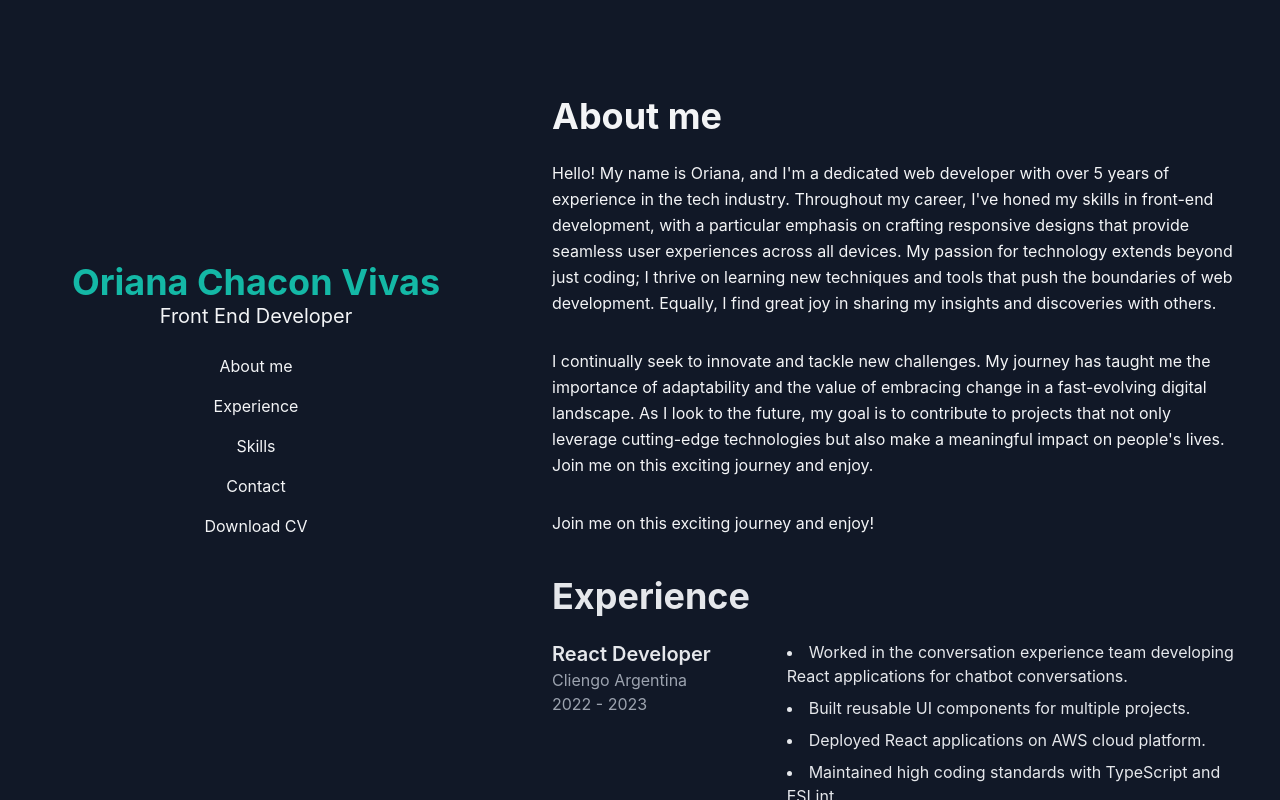
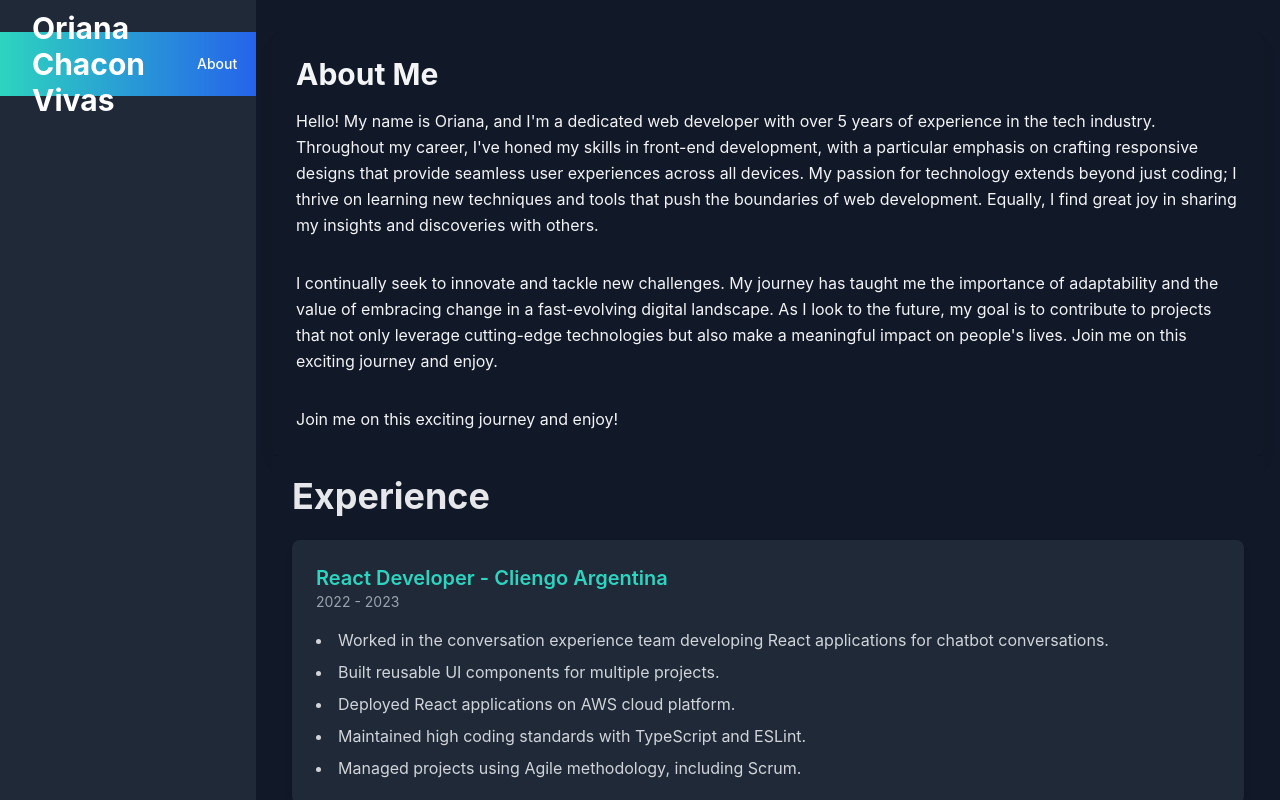
Before and after one commit to orianachv/oriana-chacon-website, a React (Create React App) app: page / in a window 1280 px wide. Built offline with nearby package versions, Linux system fonts and the light colour scheme.

Commit message:
wip navbar in mobile is not working well

```diff
--- a/src/App.tsx
+++ b/src/App.tsx
@@ -1,33 +1,26 @@
-import React from 'react';
 import './App.css';
 import Header from './components/Header';
 import About from './components/About';
 import Skills from './components/Skills';
 import Contact from './components/Contact';
 import Experience from './components/Experience';
-import Banner from './assets/banner.png'
+
 function App() {
   return (
-    <div className="App flex h-screen">
-      <div className="w-[40%] fixed h-full overflow-hidden py-12 px-8 lg:py-24">
+    <div className="App flex flex-col md:flex-row h-screen">
+      <div className="bg-gray-800 text-white overflow-auto py-8 md:w-1/3 lg:w-1/4 xl:w-1/5 h-full">
+        {/* Menú lateral que se ajustará basado en el tamaño de la pantalla */}
         <Header />
       </div>
-      <div className="w-[60%] ml-auto overflow-auto py-12 px-10 lg:py-24 grid gap-10">
-        <div id="about" className="section">
-          <About />
-        </div>
-        <div id="experience" className="section">
-          <Experience />
-        </div>
-        <div id="skills" className="section">
-          <Skills />
-        </div>
-        <div id="contact" className="section">
-          <Contact />
-        </div>
+      <div className="flex-1 overflow-auto py-8 px-4">
+        {/* Contenido principal que se ajustará basado en el tamaño de la pantalla */}
+        <About />
+        <Experience />
+        <Skills />
+        <Contact />
       </div>
     </div>
   );
 }
 
-export default App;
+export default App
--- a/src/components/About.tsx
+++ b/src/components/About.tsx
@@ -2,9 +2,8 @@ import React from 'react';
 
 const About: React.FC = () => {
   return (
-    <section id="about" className="bg-gray-900 text-gray-100">
-      <div className="max-w-4xl ">
-        <h2 className="text-4xl font-bold mb-6 text-start">About me</h2>
+    <section id="about" className="bg-gray-900 text-gray-100 p-6 rounded-lg shadow-lg">
+      <h2 className="text-3xl font-bold mb-4">About Me</h2>
       <p className="mb-8 text-md leading-relaxed">
         Hello! My name is Oriana, and I'm a dedicated web developer with over 5 years of experience in the tech industry.
         Throughout my career, I've honed my skills in front-end development,
@@ -21,7 +20,6 @@ const About: React.FC = () => {
       <p className="text-md leading-relaxed">
         Join me on this exciting journey and enjoy!
       </p>
-      </div>
     </section>
   );
 };
--- a/src/components/Contact.tsx
+++ b/src/components/Contact.tsx
@@ -53,49 +53,52 @@ const Contact: React.FC = () => {
     };
 
     return (
-        <div id="contact" className="bg-gray-900 text-gray-100">
-            <h2 className="text-4xl font-bold mb-6 text-start">Contact</h2>
-            <form onSubmit={handleSubmit} className="space-y-4 max-w-md mx-auto text-center">
+        <div id="contact" className="text-gray-200 p-6 ">
+            <h2 className="text-3xl font-bold mb-6">Contact</h2>
+            <div className='flex flex-col items-center'>
+                <form onSubmit={handleSubmit} className="space-y-8 w-full max-w-lg mx-auto">
                     <div>
-                    <label htmlFor="name" className="block text-md font-medium">Nombre</label>
+                        <label htmlFor="name" className="block text-md font-medium ">Nombre</label>
                         <input
                             type="text"
                             id="name"
                             name="name"
                             value={formData.name}
                             onChange={handleChange}
-                        className="text-gray-900 w-full border border-gray-300 rounded-lg px-3 py-2 mt-1 focus:outline-none focus:ring-2 focus:ring-teal-500 focus:border-transparent text-md"
+                            className="text-gray-900 w-full border border-transparent rounded-lg px-4 py-2 mt-1 focus:outline-none focus:ring-4 focus:ring-teal-500 focus:border-transparent bg-white shadow-sm"
                             required
                         />
                     </div>
                     <div>
-                    <label htmlFor="email" className="block text-md font-medium">Correo Electrónico</label>
+                        <label htmlFor="email" className="block text-md font-medium ">Correo Electrónico</label>
                         <input
                             type="email"
                             id="email"
                             name="email"
                             value={formData.email}
                             onChange={handleChange}
-                        className="text-gray-900 w-full border border-gray-300 rounded-lg px-3 py-2 mt-1 focus:outline-none focus:ring-2 focus:ring-teal-500 focus:border-transparent text-md"
+                            className="text-gray-900 w-full border border-transparent rounded-lg px-4 py-2 mt-1 focus:outline-none focus:ring-4 focus:ring-teal-500 focus:border-transparent bg-white shadow-sm"
                             required
                         />
                     </div>
                     <div>
-                    <label htmlFor="message" className="block text-md font-medium">Mensaje</label>
+                        <label htmlFor="message" className="block text-md font-medium ">Mensaje</label>
                         <textarea
                             id="message"
                             name="message"
                             value={formData.message}
                             onChange={handleChange}
-                        className="text-gray-900 w-full border border-gray-300 rounded-lg px-3 py-2 mt-1 focus:outline-none focus:ring-2 focus:ring-teal-500 focus:border-transparent text-md"
+                            className="text-gray-900 w-full border border-transparent rounded-lg px-4 py-2 mt-1 focus:outline-none focus:ring-4 focus:ring-teal-500 focus:border-transparent bg-white shadow-sm"
                             required
                         />
                     </div>
-                <button type="submit" className="w-full bg-teal-500 hover:bg-teal-700 text-white font-bold py-3 px-6 rounded-lg transition duration-300">
+                    <button type="submit" className="w-full bg-teal-500 hover:bg-teal-600 text-white font-bold py-3 px-6 rounded-lg transition duration-300 ease-in-out transform hover:-translate-y-1 hover:scale-110">
                         Enviar
                     </button>
                 </form>
             </div>
+        </div>
+
     );
 };
 
--- a/src/components/Experience.tsx
+++ b/src/components/Experience.tsx
@@ -3,18 +3,15 @@ import React from 'react';
 const Experience: React.FC = () => {
     return (
         <section id="experience" className="bg-gray-900 text-gray-200">
-            <div className="container">
+            <div className="container mx-auto p-5">
                 <h2 className="text-3xl lg:text-4xl font-bold mb-6 text-start">Experience</h2>
                 <div className="space-y-8">
+
                     {/* React Developer Experience */}
-                    <div className="grid grid-cols-1 md:grid-cols-3 gap-4 items-start">
-                        <div className="md:col-span-1">
-                            <h3 className="text-xl font-semibold">React Developer</h3>
-                            <p className="text-gray-400">Cliengo Argentina</p>
-                            <p className="text-gray-400">2022 - 2023</p>
-                        </div>
-                        <div className="md:col-span-2">
-                            <ul className="list-disc list-inside space-y-2 text-start">
+                    <div className="bg-gray-800 p-6 rounded-lg shadow-md">
+                        <h3 className="text-xl font-semibold text-teal-400">React Developer - Cliengo Argentina</h3>
+                        <p className="text-sm text-gray-400">2022 - 2023</p>
+                        <ul className="list-disc list-inside space-y-2 mt-4 text-gray-300">
                             <li>Worked in the conversation experience team developing React applications for chatbot conversations.</li>
                             <li>Built reusable UI components for multiple projects.</li>
                             <li>Deployed React applications on AWS cloud platform.</li>
@@ -22,68 +19,50 @@ const Experience: React.FC = () => {
                             <li>Managed projects using Agile methodology, including Scrum.</li>
                         </ul>
                     </div>
-                    </div>
 
                     {/* Front End Developer Experience */}
-                    <div className="grid grid-cols-1 md:grid-cols-3 gap-4 items-start">
-                        <div className="md:col-span-1">
-                            <h3 className="text-xl font-semibold">Front End Developer</h3>
-                            <p className="text-gray-400">Client: Adobe, Endava Argentina</p>
-                            <p className="text-gray-400">2021 - 2022</p>
-                        </div>
-                        <div className="md:col-span-2">
-                            <ul className="list-disc list-inside space-y-2 text-start   ">
+                    <div className="bg-gray-800 p-6 rounded-lg shadow-md">
+                        <h3 className="text-xl font-semibold text-teal-400">Front End Developer - Client: Adobe, Endava Argentina</h3>
+                        <p className="text-sm text-gray-400">2021 - 2022</p>
+                        <ul className="list-disc list-inside space-y-2 mt-4 text-gray-300">
                             <li>Developed data-driven UIs from designs, using HTML, CSS, JavaScript, and React.</li>
                             <li>Created reusable UI components for enhanced user experience.</li>
                             <li>Participated in daily standup meetings for progress updates.</li>
                         </ul>
                     </div>
-                    </div>
-                    {/* Front End Developer Experience */}
-                    <div className="grid grid-cols-1 md:grid-cols-3 gap-4 items-start">
-                        <div className="md:col-span-1">
-                            <h3 className="text-xl font-semibold">React Native Developer</h3>
-                            <p className="text-gray-400">Client: Varsity, Endava Argentina</p>
-                            <p className="text-gray-400">2021 - 2021</p>
-                        </div>
-                        <div className="md:col-span-2">
-                            <ul className="list-disc list-inside space-y-2 text-start   ">
+
+                    {/* React Native Developer Experience */}
+                    <div className="bg-gray-800 p-6 rounded-lg shadow-md">
+                        <h3 className="text-xl font-semibold text-teal-400">React Native Developer - Client: Varsity, Endava Argentina</h3>
+                        <p className="text-sm text-gray-400">2021 - 2021</p>
+                        <ul className="list-disc list-inside space-y-2 mt-4 text-gray-300">
                             <li>Development of mobile application in React Native.</li>
                             <li>Participated in daily standup meetings providing feedback on progress towards project milestones.</li>
                             <li>Collaborated with UX and UI designers to implement user-friendly design elements in the mobile app.</li>
                             <li>Utilized Redux library to manage the state of the React Native application and ensure scalability.</li>
                         </ul>
                     </div>
-                    </div>
-                    {/* Front End Developer Experience */}
-                    <div className="grid grid-cols-1 md:grid-cols-3 gap-4 items-start">
-                        <div className="md:col-span-1">
-                            <h3 className="text-xl font-semibold">Full Stack Developer</h3>
-                            <p className="text-gray-400">Seeed, USA</p>
-                            <p className="text-gray-400">2020 - 2021</p>
-                        </div>
-                        <div className="md:col-span-2">
-                            <ul className="list-disc list-inside space-y-2 text-start   ">
+
+                    {/* Full Stack Developer Experience */}
+                    <div className="bg-gray-800 p-6 rounded-lg shadow-md">
+                        <h3 className="text-xl font-semibold text-teal-400">Full Stack Developer - Seeed, USA</h3>
+                        <p className="text-sm text-gray-400">2020 - 2021</p>
+                        <ul className="list-disc list-inside space-y-2 mt-4 text-gray-300">
                             <li>Development of applications using React, Firebase, Mysql database, and GCP pub/sub.</li>
                             <li>Implementation of Scrum Methodology.</li>
                             <li>Created RESTful APIs using Node.js with Express framework for data manipulation.</li>
                         </ul>
                     </div>
-                    </div>
-                    {/* Front End Developer Experience */}
-                    <div className="grid grid-cols-1 md:grid-cols-3 gap-4 items-start">
-                        <div className="md:col-span-1">
-                            <h3 className="text-xl font-semibold">Full Stack Developer</h3>
-                            <p className="text-gray-400">Accenture, Argentina</p>
-                            <p className="text-gray-400">2019 - 2020</p>
-                        </div>
-                        <div className="md:col-span-2">
-                            <ul className="list-disc list-inside space-y-2 text-start   ">
+
+                    {/* Full Stack Developer Experience at Accenture */}
+                    <div className="bg-gray-800 p-6 rounded-lg shadow-md">
+                        <h3 className="text-xl font-semibold text-teal-400">Full Stack Developer - Accenture, Argentina</h3>
+                        <p className="text-sm text-gray-400">2019 - 2020</p>
+                        <ul className="list-disc list-inside space-y-2 mt-4 text-gray-300">
                             <li>Design and development of web solutions and applications using Amazon Web Services, Javascript frameworks (for front-end and back-end), SQL and NoSQL databases.</li>
                             <li>Managed source control repositories with Git including branching strategies and pull requests.</li>
                             <li>Developed unit testing and integration testing for functionality.</li>
                         </ul>
-                        </div>
                     </div>
 
                 </div>
--- a/src/components/Header.tsx
+++ b/src/components/Header.tsx
@@ -1,28 +1,75 @@
-import React from 'react';
-import { Link } from 'react-scroll';
+import React, { useState } from 'react';
 
 const Header: React.FC = () => {
+    const [isMenuOpen, setIsMenuOpen] = useState(false);
     const cvUrl = 'https://github.com/orianachv/resume/raw/main/OrianaChaconResume.pdf';
 
     return (
-        <header className="bg-gray-900 text-gray-100 h-full flex flex-col items-center justify-center p-8">
+        <header className="bg-gradient-to-r from-teal-400 to-blue-600">
+          <div className="max-w-6xl mx-auto px-4 sm:px-6 lg:px-8">
+            <div className="flex items-center justify-between h-16">
+              <div className="flex items-center">
+                <h1 className="text-white text-2xl font-bold md:text-3xl">
+                  Oriana Chacon Vivas
+                </h1>
+              </div>
+              <div className="hidden md:block">
+                <div className="ml-10 flex items-baseline space-x-4">
+                  <a href="#about" className="text-white px-3 py-2 rounded-md text-sm font-medium hover:bg-teal-500 transition duration-150 ease-in-out">
+                    About
+                  </a>
+                  <a href="#experience" className="text-white px-3 py-2 rounded-md text-sm font-medium hover:bg-teal-500 transition duration-150 ease-in-out">
+                    Experience
+                  </a>
+                  <a href="#skills" className="text-white px-3 py-2 rounded-md text-sm font-medium hover:bg-teal-500 transition duration-150 ease-in-out">
+                    Skills
+                  </a>
+                  <a href="#contact" className="text-white px-3 py-2 rounded-md text-sm font-medium hover:bg-teal-500 transition duration-150 ease-in-out">
+                    Contact
+                  </a>
+                  <a href="/path/to/resume.pdf" download="Oriana_Chacon_Resume.pdf" className="text-white px-3 py-2 rounded-md text-sm font-medium hover:bg-teal-500 transition duration-150 ease-in-out">
+                    Resume
+                  </a>
+                </div>
+              </div>
+              <div className="md:hidden">
+                <button onClick={() => setIsMenuOpen(!isMenuOpen)} type="button" className="bg-teal-500 inline-flex items-center justify-center p-2 rounded-md text-white hover:bg-teal-400 focus:outline-none focus:ring-2 focus:ring-offset-2 focus:ring-offset-teal-500 focus:ring-white" aria-controls="mobile-menu" aria-expanded="false">
+                  <span className="sr-only">Open main menu</span>
+                  {!isMenuOpen ? (
+                    <svg className="block h-6 w-6" xmlns="http://www.w3.org/2000/svg" fill="none" viewBox="0 0 24 24" stroke="currentColor" aria-hidden="true">
+                      <path strokeLinecap="round" strokeLinejoin="round" strokeWidth="2" d="M4 6h16M4 12h16M4 18h16" />
+                    </svg>
+                  ) : (
+                    <svg className="block h-6 w-6" xmlns="http://www.w3.org/2000/svg" fill="none" viewBox="0 0 24 24" stroke="currentColor" aria-hidden="true">
+                      <path strokeLinecap="round" strokeLinejoin="round" strokeWidth="2" d="M6 18L18 6M6 6l12 12" />
+                    </svg>
+                  )}
+                </button>
+              </div>
+            </div>
+          </div>
 
-            <div>
-                <h1 className="text-4xl font-bold text-teal-500">Oriana Chacon Vivas</h1>
-                <p className="text-xl text-center">Front End Developer</p>
+          <div className={`${isMenuOpen ? 'block' : 'hidden'} md:hidden`}>
+            <div className="px-2 pt-2 pb-3 space-y-1 sm:px-3">
+              <a href="#about" className="text-white block px-3 py-2 rounded-md text-base font-medium hover:bg-teal-500 transition duration-150 ease-in-out">
+                About
+              </a>
+              <a href="#experience" className="text-white block px-3 py-2 rounded-md text-base font-medium hover:bg-teal-500 transition duration-150 ease-in-out">
+                Experience
+              </a>
+              <a href="#skills" className="text-white block px-3 py-2 rounded-md text-base font-medium hover:bg-teal-500 transition duration-150 ease-in-out">
+                Skills
+              </a>
+              <a href="#contact" className="text-white block px-3 py-2 rounded-md text-base font-medium hover:bg-teal-500 transition duration-150 ease-in-out">
+                Contact
+              </a>
+              <a href={cvUrl} download="Oriana_Chacon_Resume.pdf" className="text-white block px-3 py-2 rounded-md text-base font-medium hover:bg-teal-500 transition duration-150 ease-in-out">
+                Resume
+              </a>
             </div>
-
-            <nav className="flex flex-col space-y-4 mt-6 text-center">
-                {/* Usar el componente Link de react-scroll */}
-                <Link activeClass="text-teal-500" to="about" spy={true} smooth={true} offset={-70} duration={500} className="hover:text-teal-500 transition duration-300">About me</Link>                <Link activeClass="text-teal-500" to="experience" spy={true} smooth={true} offset={-70} duration={500} className="hover:text-teal-500 transition duration-300">Experience</Link>
-                <Link activeClass="text-teal-500" to="skills" spy={true} smooth={true} offset={-70} duration={500} className="hover:text-teal-500 transition duration-300">Skills</Link>
-                <Link activeClass="text-teal-500" to="contact" spy={true} smooth={true} offset={-70} duration={500} className="hover:text-teal-500 transition duration-300">Contact</Link>
-                <a href={cvUrl} download="Oriana_Chacon_Vivas_CV.pdf" className="hover:text-teal-500 transition duration-300">
-                    Download CV
-                </a>
-            </nav>
+          </div>
         </header>
-    );
+      );
 };
 
 export default Header;
--- a/src/components/Skills.tsx
+++ b/src/components/Skills.tsx
@@ -1,50 +1,21 @@
-import React from 'react';
+const Skills: React.FC = () => {
+  const skills = [
+      "HTML", "CSS", "JavaScript", "React", "Tailwind CSS", "Node.js", "Chakra UI", "Material UI", "Next.js", "SQL", "AWS", "Cypress"
+  ];
 
-// Importación de logos
-import reactLogo from '../logos/react.png';
-import html5Logo from '../logos/html5.png';
-import css3Logo from '../logos/css3.jpeg';
-import tailwindLogo from '../logos/tailwind.jpeg';
-import chakraUILogo from '../logos/chakra-ui.jpeg';
-import materialUILogo from '../logos/material-ui.png';
-import nextjsLogo from '../logos/nextjs.jpeg';
-import nodeLogo from '../logos/node.jpeg';
-import sqlLogo from '../logos/sql.png';
-import awsLogo from '../logos/aws.jpeg';
-import eslintLogo from '../logos/eslint.png';
-import cypressLogo from '../logos/cypress.png';
-
-const skillData = [
-  { name: 'React', logo: reactLogo },
-  { name: 'HTML5', logo: html5Logo },
-  { name: 'CSS3', logo: css3Logo },
-  { name: 'Tailwind CSS', logo: tailwindLogo },
-  { name: 'Chakra UI', logo: chakraUILogo },
-  { name: 'Material UI', logo: materialUILogo },
-  { name: 'Next.js', logo: nextjsLogo },
-  { name: 'Node.js', logo: nodeLogo },
-  { name: 'SQL', logo: sqlLogo },
-  { name: 'AWS', logo: awsLogo },
-  { name: 'ESLint', logo: eslintLogo },
-  { name: 'Cypress', logo: cypressLogo },
-];
-
-const Skills: React.FC = () => {
   return (
-    <section id="skills" className="bg-gray-900 text-white">
-      <div className="max-w-4xl">
-        <h2 className="text-4xl font-bold mb-6 text-start">Skills</h2>
-        <div className="grid grid-cols-2 sm:grid-cols-3 md:grid-cols-4 lg:grid-cols-6 gap-6">
-          {skillData.map((skill) => (
-            <div key={skill.name} className="flex flex-col items-center p-4 bg-gray-700 hover:bg-gray-600 hover:shadow-xl transition-all duration-300 ease-in-out rounded-lg">
-              <img src={skill.logo} alt={skill.name} className="h-20 w-20 mb-2 object-contain object-center" />
-              <span className="text-lg">{skill.name}</span>
-            </div>
-          ))}
-        </div>
-      </div>
-    </section>
+      <section id="skills" className="p-8 text-gray-100">
+          <h2 className="text-3xl lg:text-4xl font-bold mb-4 ">Skills</h2>
+          <div className="flex flex-wrap -mx-2 bg-gray-800 p-6 rounded-lg shadow-md">
+              {skills.map((skill, index) => (
+                  <span key={index} className="m-2 bg-gray-900 text-teal-400 px-4 py-2 rounded-lg shadow">
+                      {skill}
+                  </span>
+              ))}
+          </div>
+      </section>
   );
 };
 
+
 export default Skills;
```
Lines whose indentation alone changed are shown as unchanged.
